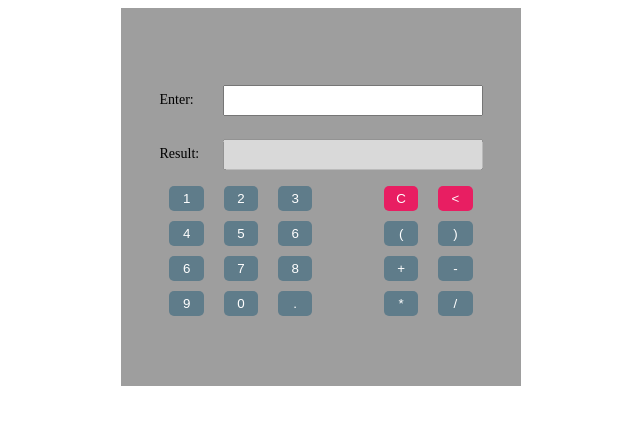
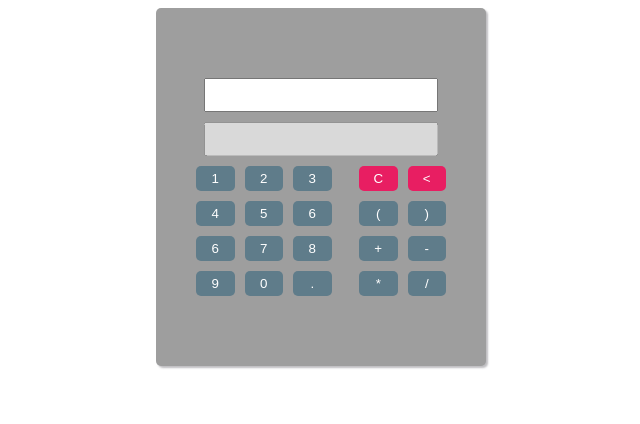
Before and after one commit to sergiyarestenko/Sannacode, a website: page src/index.html in a window 1280 px wide. Shown: the whole page, without its empty margins (319-959 px from the left). Drawn offline with nearby package versions, Linux system fonts and the light colour scheme; files that its build step writes are made by us from their sources.

Commit message:
index.html не залился

```diff
--- a/src/index.html
+++ b/src/index.html
@@ -11,12 +11,9 @@
 
 <div class="container">
     <div>
-        <p>Enter:</p>
         <input id = "in" type = 'text' oninput = calculator(value)>
-
     </div>
     <div>
-    <p>Result:</p>
         <input id = 'out' type = 'text' disabled>
     </div>
     <div>
--- a/src/js/app.js
+++ b/src/js/app.js
@@ -1,11 +1,15 @@
 (function () {
     var testButton = document.querySelectorAll('.click-true');
-    for (var i = 0,max = testButton.length; i < max; i ++){
-        addEventList(testButton[i]);
+      for (var i = 0,max = testButton.length; i < max; i ++){        addEventList(testButton[i]);
     }
     document.querySelector('#esc').addEventListener('click',escFunc);
     document.querySelector('#back').addEventListener('click',backFunc);
+    document.addEventListener('keydown', onKeydown);
 })();
+
+function onKeydown() {
+    document.querySelector('#in').focus();
+}
 
 function addEventList(el){
     el.addEventListener('click',clickButton);
@@ -49,8 +53,12 @@ function calculator(expression){
         expression = expression.replace(/\s/g,'');
         for (var i = 0; i < expression.length; i ++){
             if(isNaN(+expression[i])){
-                if(expression[i] == '('|| expression[i] == ')'|| expression[i] == '*'||expression[i] == '/'|| expression[i] == '+'|| expression[i] == '-'){
-                    arr.push(expression[i]);
+                if(expression[i] == '('|| expression[i] == ')'|| expression[i] == '*'||expression[i] == '/'|| expression[i] == '+'|| expression[i] == '-'|| expression[i] == '.'|| expression[i] == ','){
+                    if(expression[i] == ','){
+                        arr.push('.');
+                    }else{
+                        arr.push(expression[i]);
+                    }
                 }else{
                     showResurtCalc(false);
                     return false;
@@ -64,7 +72,7 @@ function calculator(expression){
     function findNum(){
         for(var i = 0; i < arr.length; i ++){
 
-            if(!isNaN(arr[i]) && !isNaN(arr[i+1])){
+            if(!isNaN(arr[i]) && !isNaN(arr[i+1])||!isNaN(arr[i]) && (arr[i+1]) == '.'){
                 arr[i] = arr[i].toString() + arr[i+1].toString();
                 arr.splice(i+1, 1);
                 findNum();
--- a/src/stylesheets/main.scss
+++ b/src/stylesheets/main.scss
@@ -1,66 +1,68 @@
 
 body{
   display: flex;
-
 }
 div{
   display: flex;
 }
 .wrapper{
-
   margin: auto;
   padding: 50px 15px;
   background: #9E9E9E;
+  border-radius: 5px;
+  box-shadow: 2px 2px 2px rgba(150, 148, 153, 0.62);
 }
 .container{
   margin: auto;
-
-  max-width: 400px;
+  max-width: 300px;
   padding:15px 0;
   width: 90%;
   flex-direction: column;
-
   >div{
     font-size:18px;
     align-items:center;
     input{
-      width: 80%;
+      box-sizing: border-box;
+      width: 90%;
       height: 25px;
       line-height: 25px;
+      padding: 15px 10px;
       &.wrong{
         border: 1px solid red;
       }
-    }
-    p{
-      font-size:14px;
-      width: 20%;
-
-
     }
     margin: 5px;
     flex-direction: row;
     justify-content:center;
 
 
-    button,span{
-      width: 40px;
+    button{
+      width: 50px;
       height: 25px;
-      margin:0 10px;
+      margin:0 5px;
       color: white;
       border: 0;
+    }
+    span{
+      width: 25px;
     }
 
     button{
       background: #5F7C8A;
       border-radius: 5px;
       align-items:center;
-      transition: .5s;
+      transition: .25s;
       cursor: pointer;
       &.red{
         background: #E81E62;
+        &:hover{
+          opacity: .85;
+
+        }
       }
       &:hover{
         opacity: .65;
+        box-shadow: 0 0 3px rgb(206, 220, 224);
       }
     }
   }
```
